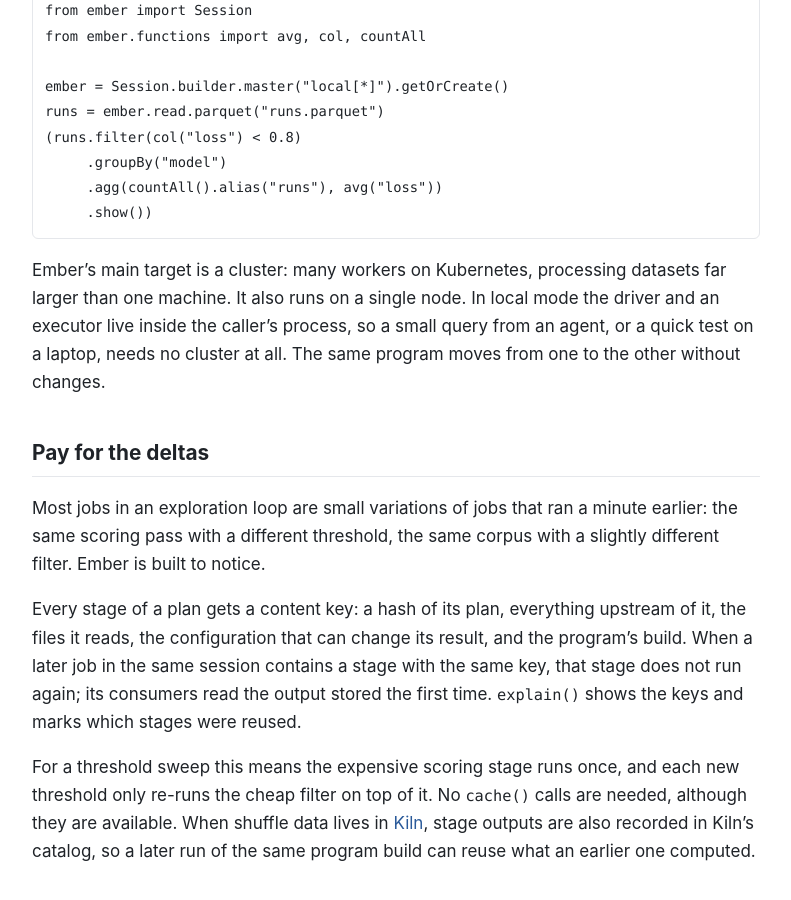
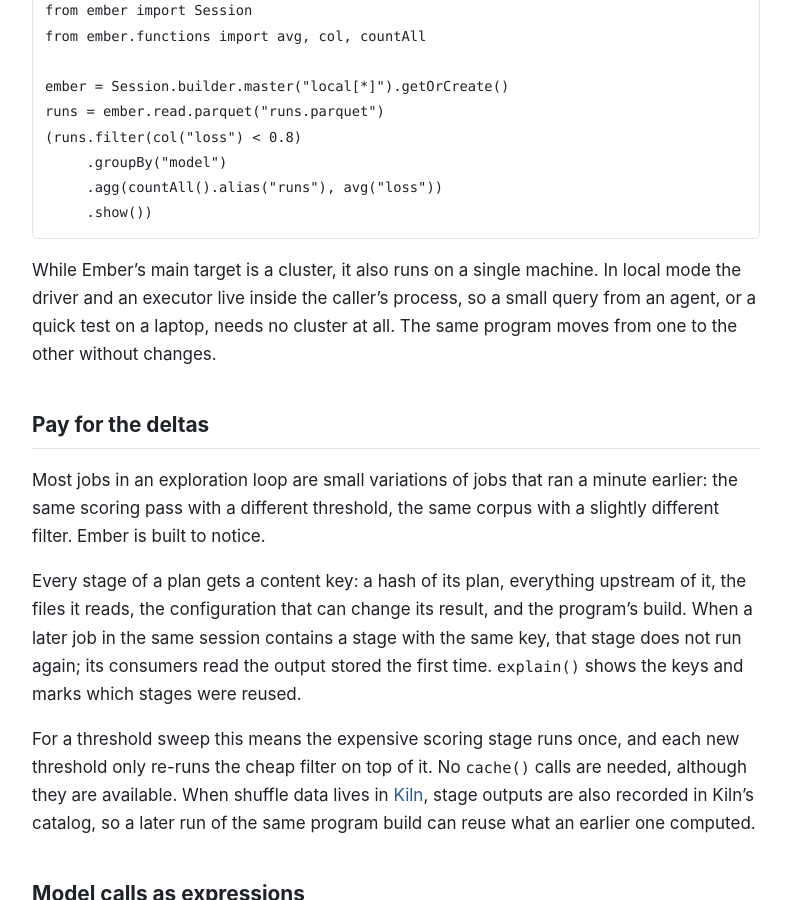
Before and after one commit to agentic-data-infra/agentic-data-infra.github.io, a Jekyll site: the page built from _posts/2026-11-17-introducing-ember.md, in a window 1280 px wide and 900 px high, scrolled down 582 px. Shown: the whole window, without its empty margins (244-1035 px from the left). Built offline with Jekyll 4.4.1, drawn with Linux system fonts in a browser that asks for light colours.

Commit message:
Ember post: shorten the cluster/local sentence
Co-Authored-By: Claude Opus 5.5 (1M context) <noreply@anthropic.com>

````diff
--- a/_posts/2026-11-17-introducing-ember.md
+++ b/_posts/2026-11-17-introducing-ember.md
@@ -36,9 +36,8 @@ runs = ember.read.parquet("runs.parquet")
      .show())
 ```
 
-Ember's main target is a cluster: many workers on Kubernetes, processing
-datasets far larger than one machine. It also runs on a single node. In local
-mode the driver and an executor live inside the caller's process, so a small
+While Ember's main target is a cluster, it also runs on a single machine. In
+local mode the driver and an executor live inside the caller's process, so a small
 query from an agent, or a quick test on a laptop, needs no cluster at all. The
 same program moves from one to the other without changes.
 
````
